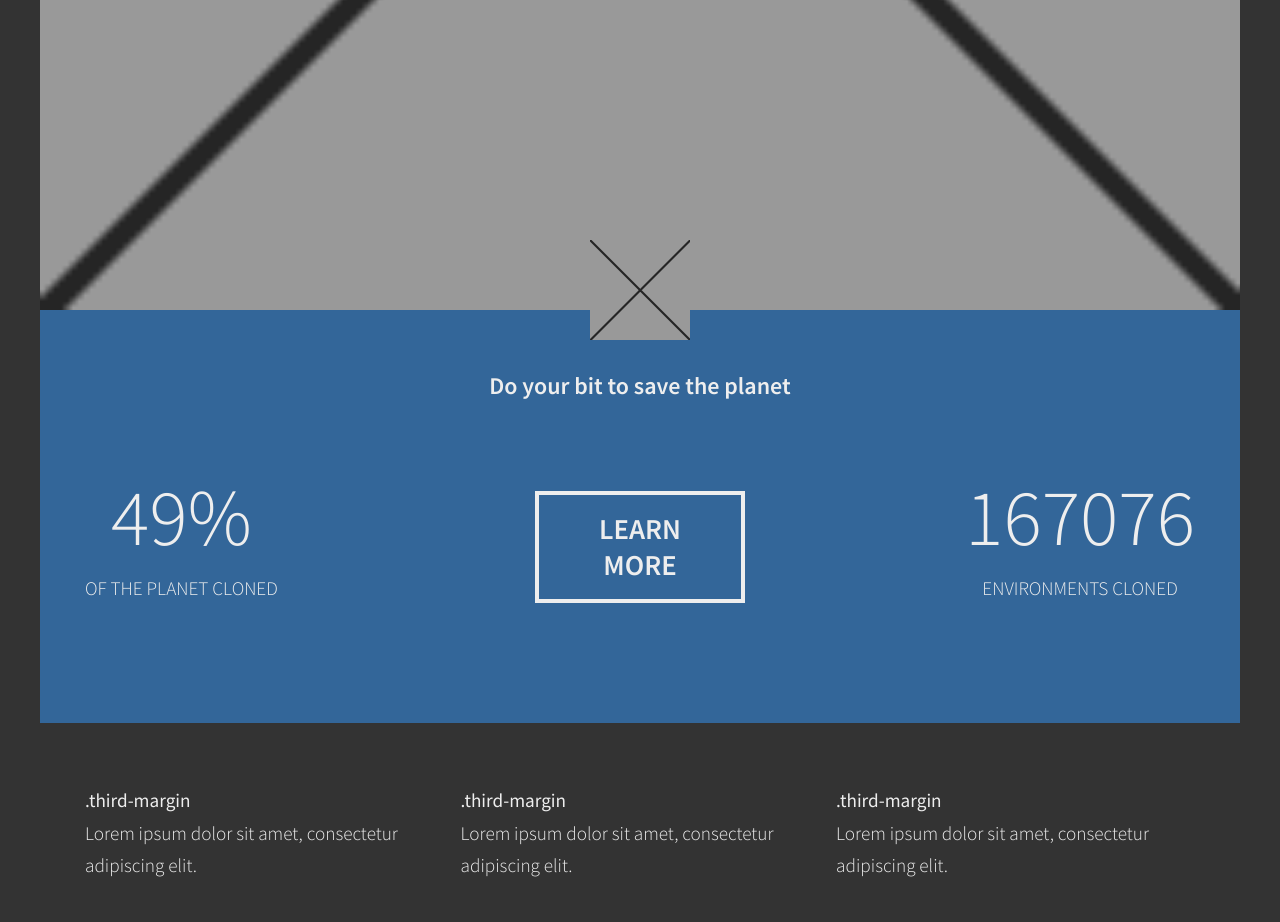
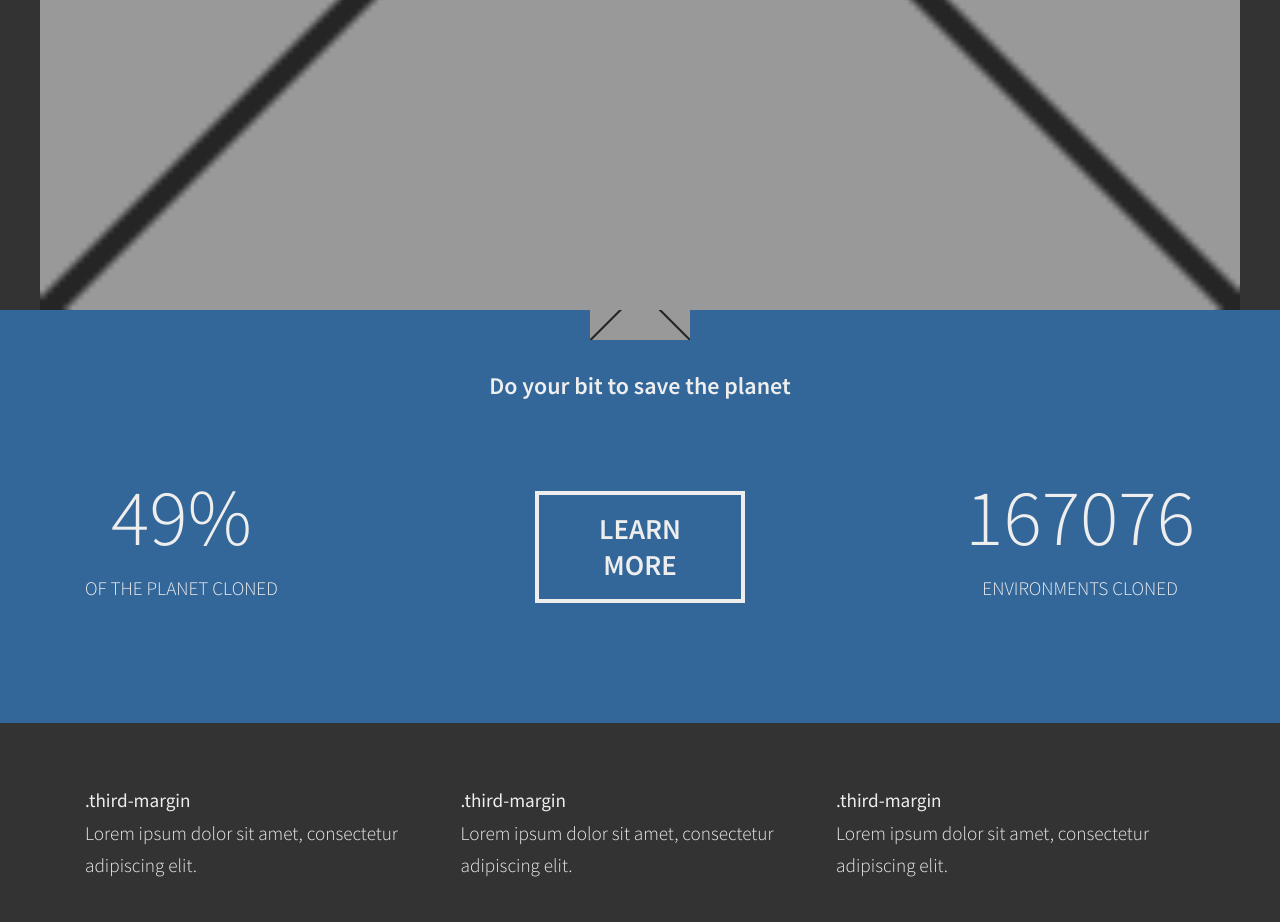
Before and after one commit to Precise-Pixels/cell, a PHP site: template views/index.php in a window 1280 px wide. Shown: the part 1390-2312 px from the top of the page. Run offline with PHP 8.4, Linux system fonts and the light colour scheme; the template is opened without the code that fills it, so the values that code supplies are empty; style sheets or scripts are compiled from the project's sources.

Commit message:
Added wrapper for full bleed section

```diff
--- a/views/index.php
+++ b/views/index.php
@@ -21,7 +21,8 @@
         </div>
     </section>
 
-    <section class="section-padding align-centre mblue">
+    <section class="mblue">
+        <div class="section-padding align-centre">
             <img class="environment-logo" src="/img/placeholder.gif">
             <h1 class="home-data">Do your bit to save the planet</h1>
                 <div class="home-data home-data--left half">
@@ -34,6 +35,7 @@
                 </div>
                 <div id="home-learn-more" class="section-padding align-centre mblue">
                     <a href="#" class="btn">LEARN MORE</a>
+                </div>
         </div>
     </section>
 
```
Lines whose indentation alone changed are shown as unchanged.
